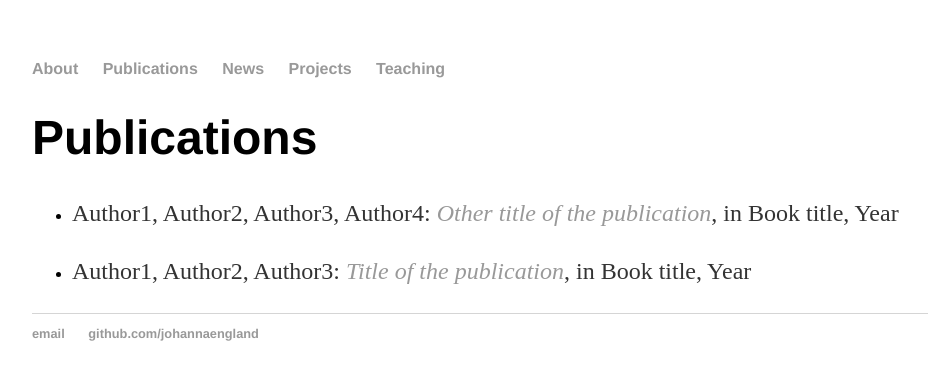
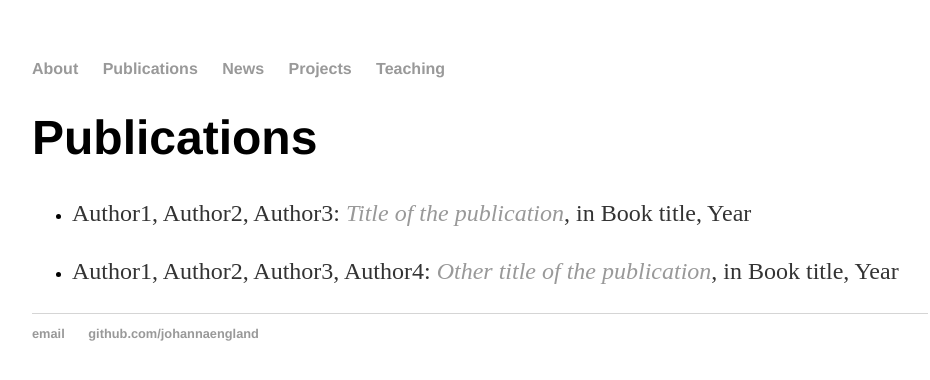
Before and after one commit to johannaengland/johannaengland.github.io, a Jekyll site: the page built from publications/index.md, in a window 1280 px wide. Shown: the top 380 px of the page, without its empty margins (160-1090 px from the left). Built offline with Jekyll 4.4.1, drawn with Linux system fonts in a browser that asks for light colours.

Commit message:
Update index.md

```diff
--- a/publications/index.md
+++ b/publications/index.md
@@ -5,6 +5,7 @@ title: Publications
 ---
 # Publications
 
-{% for publication in site.publications %}
+{% assign publications = site.publications | reverse %}
+{% for publication in publications %}
 * {{ publication.author }}: <a href="{{ publication.url }}">*{{ publication.title }}*</a>, in {{ publication.booktitle }}, {{ publication.year }}
 {% endfor %}
```
